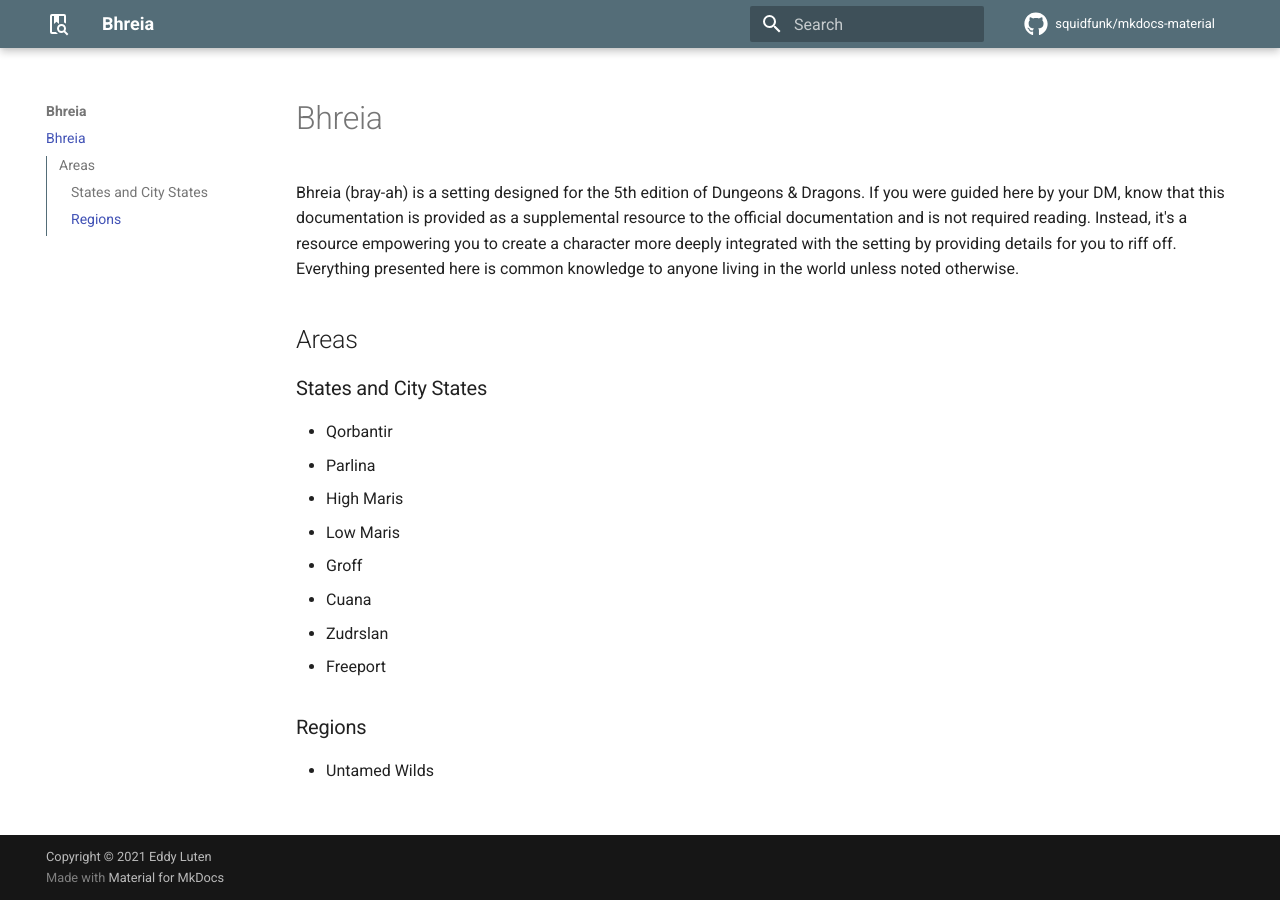
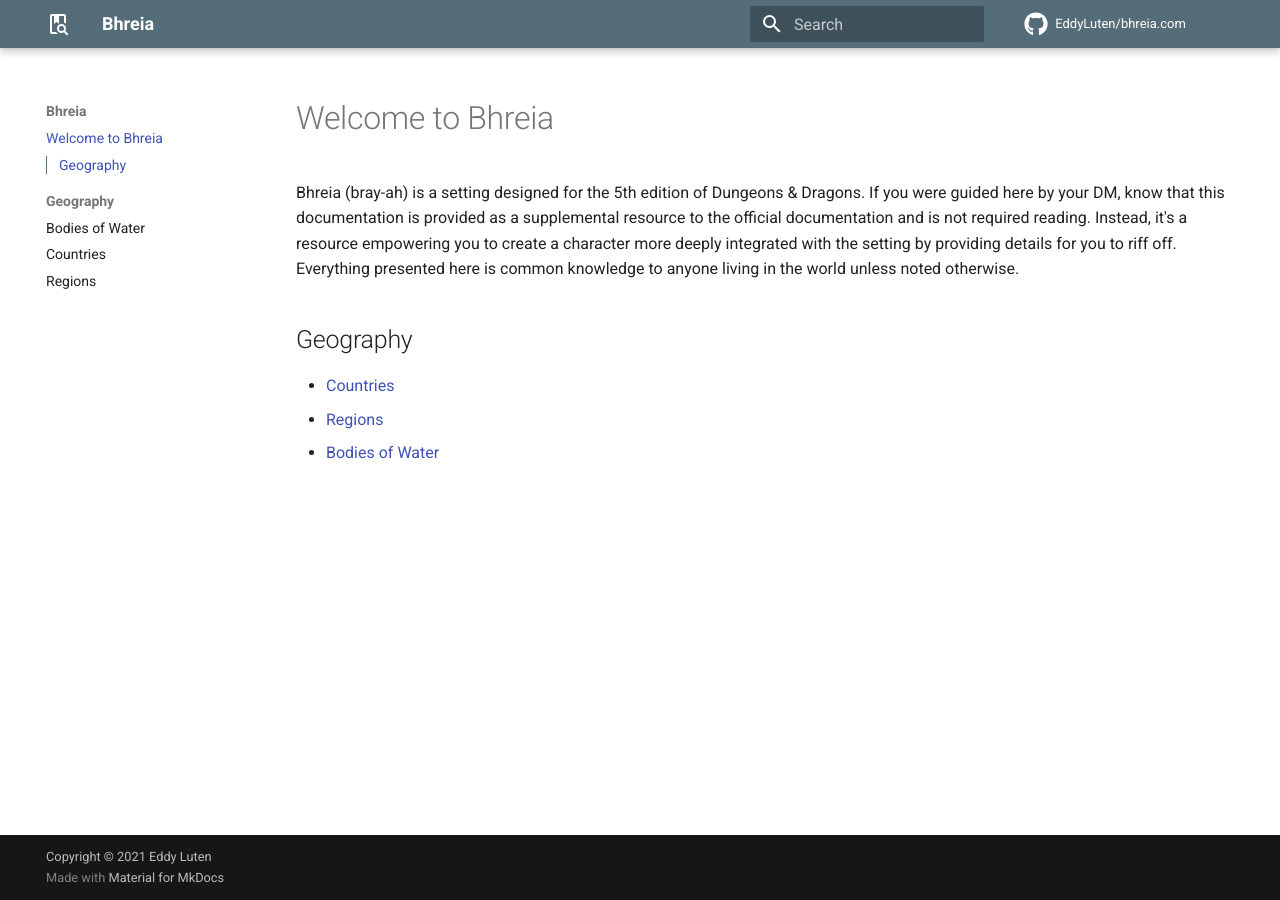
Before and after one commit to EddyLuten/bhreia.com, an MkDocs documentation site: the page built from docs/index.md, in a window 1280 px wide. Built offline with MkDocs 1.6.1 and Material for MkDocs 9.7.7, drawn with Linux system fonts in a browser that asks for light colours; comment, search, counter and statistics services are not loaded.

Commit message:
Added geographical areas from the created map

```diff
--- a/docs/index.md
+++ b/docs/index.md
@@ -1,20 +1,9 @@
-# Bhreia
+# Welcome to Bhreia
 
 Bhreia (bray-ah) is a setting designed for the 5th edition of Dungeons & Dragons. If you were guided here by your DM, know that this documentation is provided as a supplemental resource to the official documentation and is not required reading. Instead, it's a resource empowering you to create a character more deeply integrated with the setting by providing details for you to riff off. Everything presented here is common knowledge to anyone living in the world unless noted otherwise.
 
-## Areas
+## Geography
 
-### States and City States
-
-* Qorbantir
-* Parlina
-* High Maris
-* Low Maris
-* Groff
-* Cuana
-* Zudrslan
-* Freeport
-
-### Regions
-
-* Untamed Wilds
+* [Countries](geography/countries.md)
+* [Regions](geography/regions.md)
+* [Bodies of Water](geography/bodies-of-water.md)
--- a/mkdocs.yml
+++ b/mkdocs.yml
@@ -1,7 +1,7 @@
 site_name: Bhreia
 copyright: Copyright &copy; 2021 Eddy Luten
-repo_url: https://github.com/squidfunk/mkdocs-material
-repo_name: squidfunk/mkdocs-material
+repo_url: https://github.com/EddyLuten/bhreia.com
+repo_name: EddyLuten/bhreia.com
 plugins:
   - git-revision-date
   - search:
```
Also changed, not shown: docs/geography/bodies-of-water.md (added, +45 -0 lines), docs/geography/countries.md (added, +33 -0 lines), docs/geography/regions.md (added, +15 -0 lines).
